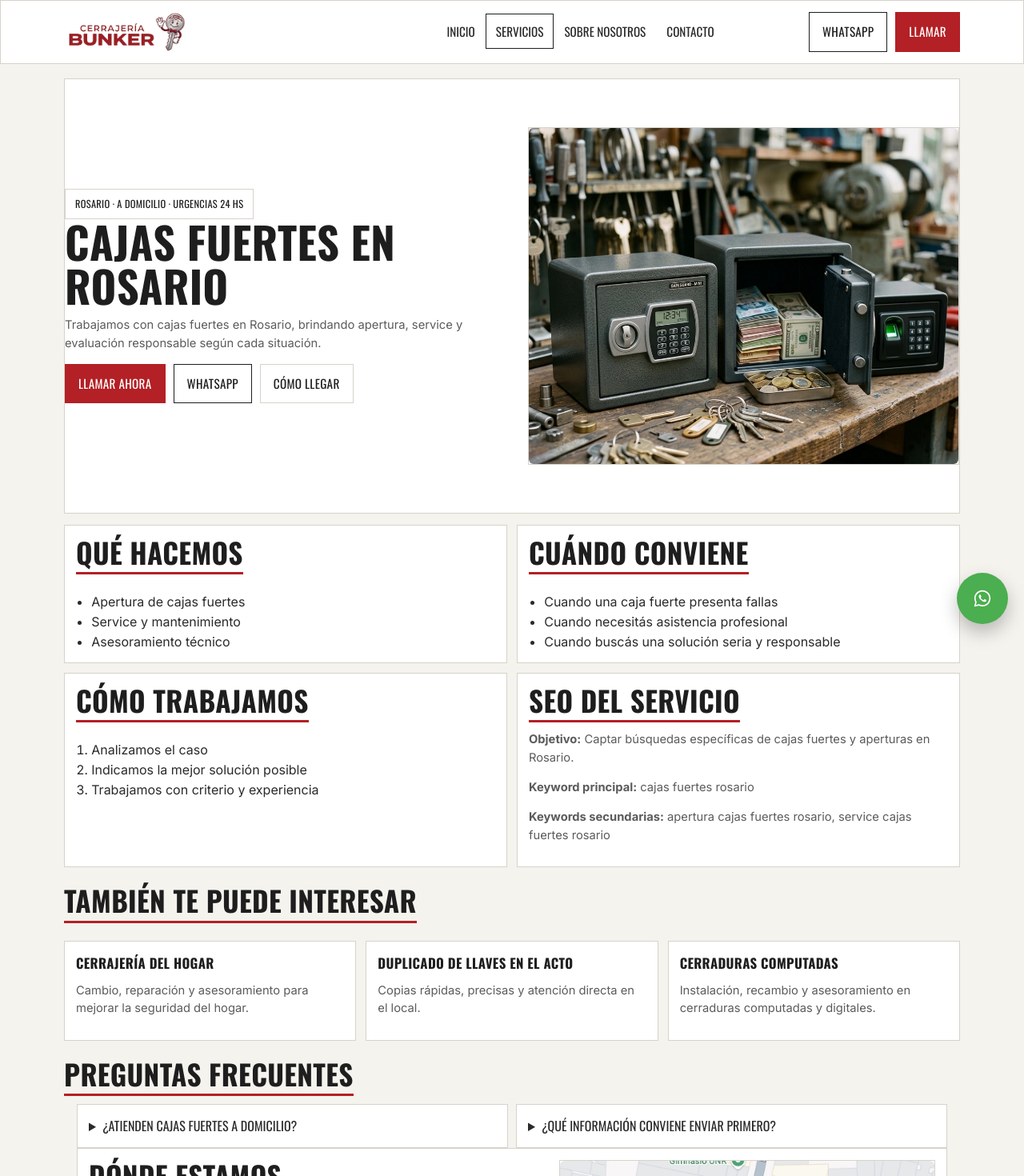
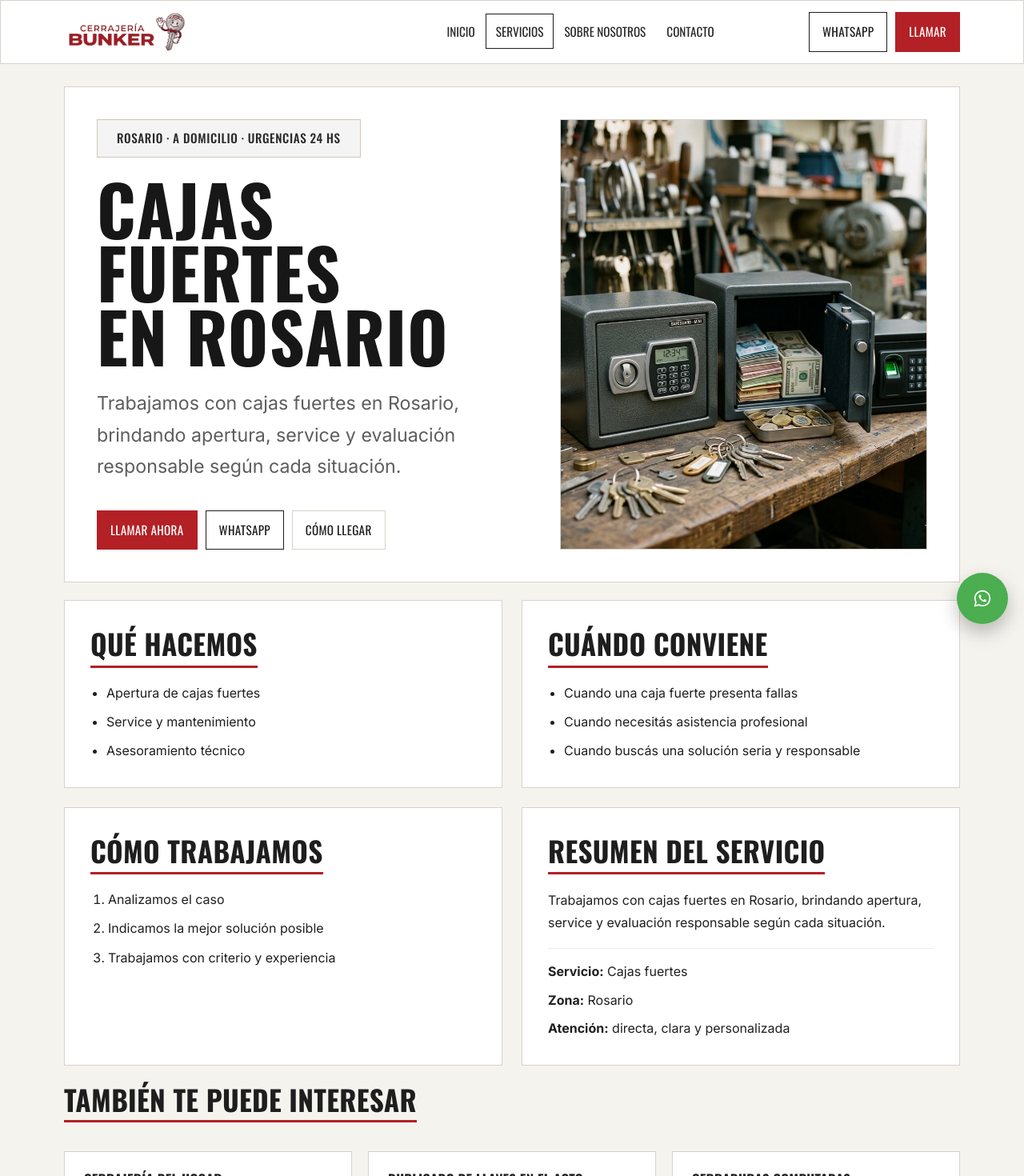
Before and after one commit to edmondhillary/CERRAJERIA-BUNKER, a React (Vite) app: page /servicios/cajas-fuertes in a window 1280 px wide. Shown: the top 1470 px of the page at 80% size. Built offline with nearby package versions, Linux system fonts and the light colour scheme.

Commit message:
updating useAnalytics2.0.1.1.2

```diff
--- a/src/components/common/ServiceContent/ServiceContent.jsx
+++ b/src/components/common/ServiceContent/ServiceContent.jsx
@@ -2,11 +2,11 @@ import "./ServiceContent.scss";
 
 export default function ServiceContent({ service }) {
   return (
-    <section className="serviceContent">
+    <section className="serviceContent page-section">
       <div className="serviceContent__grid">
         <article className="serviceContent__box surface">
-          <h2 className="rule-red">Qué hacemos</h2>
-          <ul>
+          <h2 className="rule-red serviceContent__title">Qué hacemos</h2>
+          <ul className="serviceContent__list">
             {service.whatWeDo.map((item) => (
               <li key={item}>{item}</li>
             ))}
@@ -14,8 +14,8 @@ export default function ServiceContent({ service }) {
         </article>
 
         <article className="serviceContent__box surface">
-          <h2 className="rule-red">Cuándo conviene</h2>
-          <ul>
+          <h2 className="rule-red serviceContent__title">Cuándo conviene</h2>
+          <ul className="serviceContent__list">
             {service.whenItHelps.map((item) => (
               <li key={item}>{item}</li>
             ))}
@@ -23,8 +23,8 @@ export default function ServiceContent({ service }) {
         </article>
 
         <article className="serviceContent__box surface">
-          <h2 className="rule-red">Cómo trabajamos</h2>
-          <ol>
+          <h2 className="rule-red serviceContent__title">Cómo trabajamos</h2>
+          <ol className="serviceContent__list serviceContent__list--ordered">
             {service.howWeWork.map((item) => (
               <li key={item}>{item}</li>
             ))}
@@ -32,16 +32,23 @@ export default function ServiceContent({ service }) {
         </article>
 
         <article className="serviceContent__box surface">
-          <h2 className="rule-red">SEO del servicio</h2>
-          <p className="small">
-            <strong>Objetivo:</strong> {service.seo.objective}
-          </p>
-          <p className="small">
-            <strong>Keyword principal:</strong> {service.seo.primaryKeyword}
-          </p>
-          <p className="small">
-            <strong>Keywords secundarias:</strong> {service.seo.secondaryKeywords.join(", ")}
-          </p>
+          <h2 className="rule-red serviceContent__title">Resumen del servicio</h2>
+
+          <p className="serviceContent__text">{service.intro}</p>
+
+          <div className="serviceContent__meta">
+            <p className="serviceContent__metaItem">
+              <strong>Servicio:</strong> {service.name}
+            </p>
+
+            <p className="serviceContent__metaItem">
+              <strong>Zona:</strong> Rosario
+            </p>
+
+            <p className="serviceContent__metaItem">
+              <strong>Atención:</strong> directa, clara y personalizada
+            </p>
+          </div>
         </article>
       </div>
     </section>
--- a/src/components/common/ServiceContent/ServiceContent.scss
+++ b/src/components/common/ServiceContent/ServiceContent.scss
@@ -1,20 +1,78 @@
+.serviceContent {
+  width: 100%;
+}
+
 .serviceContent__grid {
   display: grid;
-  gap: 12px;
-  margin-top: 14px;
+  gap: 18px;
 }
 
 .serviceContent__box {
-  padding: 14px;
+  background: #fff;
+  border: 1px solid rgba(0, 0, 0, 0.08);
+  border-radius: 0;
+  padding: 24px;
+  min-height: 100%;
+  box-shadow: none;
 }
 
-.serviceContent__box ul,
-.serviceContent__box ol {
-  margin: 12px 0 0;
+.serviceContent__title {
+  margin: 0 0 18px;
+  line-height: 1.2;
 }
 
-@media (min-width: 900px) {
-  .serviceContent__grid {
-    grid-template-columns: repeat(2, 1fr);
+.serviceContent__list {
+  margin: 0;
+  padding-left: 20px;
+  display: grid;
+  gap: 10px;
+
+  li {
+    line-height: 1.65;
+    color: #1f1f1f;
   }
 }
+
+.serviceContent__list--ordered {
+  padding-left: 22px;
+}
+
+.serviceContent__text {
+  margin: 0 0 18px;
+  line-height: 1.75;
+  color: #1f1f1f;
+}
+
+.serviceContent__meta {
+  display: grid;
+  gap: 10px;
+  padding-top: 16px;
+  border-top: 1px solid rgba(0, 0, 0, 0.08);
+}
+
+.serviceContent__metaItem {
+  margin: 0;
+  line-height: 1.6;
+  color: #1f1f1f;
+}
+
+@media (min-width: 768px) {
+  .serviceContent__grid {
+    grid-template-columns: repeat(2, minmax(0, 1fr));
+    gap: 22px;
+  }
+
+  .serviceContent__box {
+    padding: 28px;
+  }
+}
+
+@media (min-width: 1200px) {
+  .serviceContent__grid {
+    gap: 24px;
+  }
+
+  .serviceContent__box {
+    padding: 32px;
+  }
+}
--- a/src/components/common/ServiceHero/ServiceHero.jsx
+++ b/src/components/common/ServiceHero/ServiceHero.jsx
@@ -5,11 +5,13 @@ export default function ServiceHero({ service }) {
   return (
     <section className="serviceHero surface">
       <div className="serviceHero__content">
-        <span className="badge">Rosario · A domicilio · Urgencias 24 hs</span>
+        <span className="serviceHero__badge">
+          Rosario · A domicilio · Urgencias 24 hs
+        </span>
 
-        <h1>{service.h1}</h1>
+        <h1 className="serviceHero__title">{service.h1}</h1>
 
-        <p className="small">{service.intro}</p>
+        <p className="serviceHero__intro">{service.intro}</p>
 
         <div className="serviceHero__actions">
           <CTAButtons />
--- a/src/components/common/ServiceHero/ServiceHero.scss
+++ b/src/components/common/ServiceHero/ServiceHero.scss
@@ -1,62 +1,183 @@
 .serviceHero {
-  padding: 14px;
   display: grid;
-  gap: 12px;
+  grid-template-columns: 1fr;
+  gap: 28px;
   align-items: stretch;
+  padding: 28px;
+  background: #f4f4f4;
+  border: 1px solid var(--c-border);
+  border-radius: 0;
+}
+
+.serviceHero__content {
+  display: flex;
+  flex-direction: column;
+  justify-content: center;
+  align-items: flex-start;
+  min-width: 0;
+}
+
+.serviceHero__badge {
+  display: inline-flex;
+  align-items: center;
+  min-height: 48px;
+  padding: 0 24px;
+  margin: 0 0 22px;
+  border: 1px solid #cfc7bb;
+  background: #f4f4f4;
+  color: #2a2a2a;
+  font-family: "Oswald", sans-serif;
+  font-size: 0.95rem;
+  font-weight: 500;
+  letter-spacing: 0.04em;
+  line-height: 1;
+  text-transform: uppercase;
+}
+
+.serviceHero__title {
+  margin: 0 0 22px;
+  max-width: 12ch;
+  color: #171717;
+  font-family: "Oswald", sans-serif;
+  font-size: clamp(2.6rem, 7vw, 5.4rem);
+  font-weight: 700;
+  line-height: 0.92;
+  letter-spacing: 0.01em;
+  text-transform: uppercase;
+  text-wrap: balance;
+}
+
+.serviceHero__intro {
+  margin: 0;
+  max-width: 720px;
+  color: #5d5d5d;
+  font-size: clamp(1.1rem, 2vw, 1.45rem);
+  line-height: 1.7;
 }
 
 .serviceHero__actions {
-  margin-top: 12px;
+  margin-top: 30px;
+  width: 100%;
 }
 
 .serviceHero__visual {
-  background:
-    linear-gradient(135deg, rgba(179, 32, 37, 0.12), transparent 45%),
-    #fff;
+  overflow: hidden;
   border: 1px solid var(--c-border);
+  background: #fff;
 }
 
-.serviceHero__placeholder {
+.serviceHero__image {
+  display: block;
+  width: 100%;
   height: 100%;
-  min-height: 280px;
-  padding: 14px;
-  border: 2px solid var(--c-ink);
-  display: grid;
-  align-content: center;
-}
-
-.serviceHero__placeholderTitle {
-  font-family: "Oswald", sans-serif;
-  text-transform: uppercase;
-  margin-bottom: 6px;
+  min-height: 340px;
+  max-height: 560px;
+  object-fit: cover;
 }
 
 @media (min-width: 900px) {
   .serviceHero {
-    grid-template-columns: 1.15fr 0.85fr;
+    grid-template-columns: minmax(0, 1.08fr) minmax(360px, 0.92fr);
+    gap: 34px;
+    padding: 34px;
   }
-}
-.serviceHero {
-  display: grid;
-  grid-template-columns: 1fr 1fr;
-  gap: 40px;
-  align-items: center;
-  padding: 60px 0;
-}
 
-.serviceHero__image {
-  width: 100%;
-  height: 420px;
-  object-fit: cover;
-  border-radius: 6px;
-}
+  .serviceHero__content {
+    padding-right: 8px;
+  }
 
-@media (max-width: 900px) {
-  .serviceHero {
-    grid-template-columns: 1fr;
+  .serviceHero__title {
+    margin-bottom: 24px;
+  }
+
+  .serviceHero__intro {
+    max-width: 650px;
   }
 
   .serviceHero__image {
-    height: 260px;
+    min-height: 100%;
+    height: 100%;
   }
 }
+
+@media (min-width: 1200px) {
+  .serviceHero {
+    gap: 40px;
+    padding: 40px;
+  }
+
+  .serviceHero__content {
+    padding-right: 18px;
+  }
+
+  .serviceHero__badge {
+    margin-bottom: 24px;
+  }
+
+  .serviceHero__title {
+    max-width: 11ch;
+    margin-bottom: 26px;
+  }
+
+  .serviceHero__actions {
+    margin-top: 34px;
+  }
+}
+
+@media (max-width: 899px) {
+  .serviceHero {
+    padding: 20px;
+    gap: 20px;
+  }
+
+  .serviceHero__badge {
+    min-height: 42px;
+    padding: 0 16px;
+    margin-bottom: 16px;
+    font-size: 0.82rem;
+    line-height: 1.1;
+  }
+
+  .serviceHero__title {
+    max-width: 100%;
+    margin-bottom: 16px;
+    font-size: clamp(2.2rem, 10vw, 3.8rem);
+    line-height: 0.98;
+  }
+
+  .serviceHero__intro {
+    font-size: 1rem;
+    line-height: 1.6;
+  }
+
+  .serviceHero__actions {
+    margin-top: 22px;
+  }
+
+  .serviceHero__image {
+    min-height: 260px;
+    max-height: 420px;
+  }
+}
+
+@media (max-width: 520px) {
+  .serviceHero {
+    padding: 16px;
+  }
+
+  .serviceHero__badge {
+    width: 100%;
+    justify-content: flex-start;
+    padding: 12px 14px;
+    min-height: auto;
+  }
+
+  .serviceHero__title {
+    font-size: clamp(2rem, 11vw, 3.1rem);
+    line-height: 0.98;
+  }
+
+  .serviceHero__intro {
+    font-size: 0.98rem;
+  }
+}
--- a/src/pages/ServiceDetail/ServiceDetail.jsx
+++ b/src/pages/ServiceDetail/ServiceDetail.jsx
@@ -34,7 +34,9 @@ export default function ServiceDetail() {
       <ServiceContent service={service} />
 
       <section className="serviceDetailPage__related page-section">
-        <h2 className="rule-red">También te puede interesar</h2>
+        <h2 className="rule-red serviceDetailPage__sectionTitle">
+          También te puede interesar
+        </h2>
 
         <div className="serviceDetailPage__relatedGrid">
           {relatedServices.map((item) => (
@@ -43,15 +45,17 @@ export default function ServiceDetail() {
               to={`/servicios/${item.slug}`}
               className="serviceDetailPage__relatedCard surface"
             >
-              <h3>{item.name}</h3>
-              <p className="small">{item.short}</p>
+              <h3 className="serviceDetailPage__relatedCardTitle">{item.name}</h3>
+              <p className="serviceDetailPage__relatedCardText">{item.short}</p>
             </Link>
           ))}
         </div>
       </section>
 
-      <section className="page-section">
-        <h2 className="rule-red">Preguntas frecuentes</h2>
+      <section className="page-section serviceDetailPage__faqIntro">
+        <h2 className="rule-red serviceDetailPage__sectionTitle">
+          Preguntas frecuentes
+        </h2>
       </section>
 
       <FAQSection items={service.faq} />
--- a/src/pages/ServiceDetail/ServiceDetail.scss
+++ b/src/pages/ServiceDetail/ServiceDetail.scss
@@ -1,20 +1,82 @@
 .serviceDetailPage {
+  margin-top: 24px;
+  padding-bottom: 48px;
+}
+
+.serviceDetailPage > * + * {
+  margin-top: 28px;
+}
+
+.serviceDetailPage__sectionTitle {
+  margin: 0 0 18px;
+  line-height: 1.15;
+}
+
+.serviceDetailPage__related {
+  margin-top: 8px;
+}
+
+.serviceDetailPage__relatedGrid {
+  display: grid;
+  gap: 18px;
   margin-top: 18px;
 }
 
-.serviceDetailPage__relatedGrid {
-  margin-top: 12px;
-  display: grid;
-  gap: 12px;
+.serviceDetailPage__relatedCard {
+  display: block;
+  background: #fff;
+  border: 1px solid rgba(0, 0, 0, 0.08);
+  border-radius: 0;
+  padding: 22px;
+  text-decoration: none;
+  color: inherit;
+  transition:
+    transform 0.2s ease,
+    border-color 0.2s ease,
+    box-shadow 0.2s ease;
 }
 
-.serviceDetailPage__relatedCard {
-  padding: 14px;
-  background: #fff;
+.serviceDetailPage__relatedCard:hover {
+  transform: translateY(-2px);
+  border-color: rgba(0, 0, 0, 0.16);
+  box-shadow: 0 10px 24px rgba(0, 0, 0, 0.06);
+}
+
+.serviceDetailPage__relatedCardTitle {
+  margin: 0 0 10px;
+  line-height: 1.2;
+}
+
+.serviceDetailPage__relatedCardText {
+  margin: 0;
+  line-height: 1.65;
+  color: #2b2b2b;
+}
+
+.serviceDetailPage__faqIntro {
+  padding-bottom: 0;
+}
+
+@media (min-width: 768px) {
+  .serviceDetailPage {
+    margin-top: 28px;
+  }
+
+  .serviceDetailPage > * + * {
+    margin-top: 36px;
+  }
+
+  .serviceDetailPage__relatedGrid {
+    gap: 20px;
+  }
+
+  .serviceDetailPage__relatedCard {
+    padding: 24px;
+  }
 }
 
 @media (min-width: 900px) {
   .serviceDetailPage__relatedGrid {
-    grid-template-columns: repeat(3, 1fr);
+    grid-template-columns: repeat(3, minmax(0, 1fr));
   }
 }
```
Also changed, not shown: src/components/home/Hero/Hero.jsx (+7 -6 lines), src/components/home/Hero/Hero.scss (+194 -21 lines).
